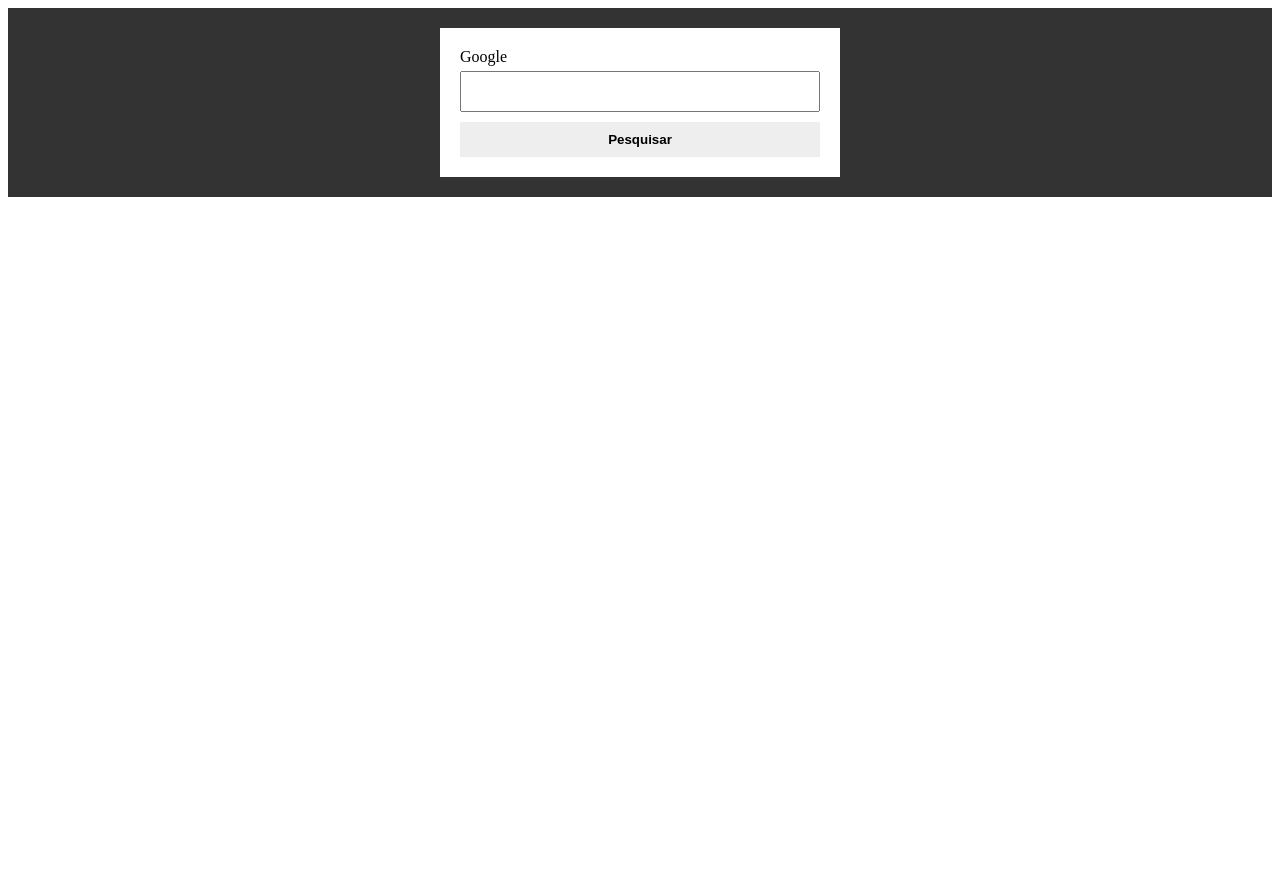
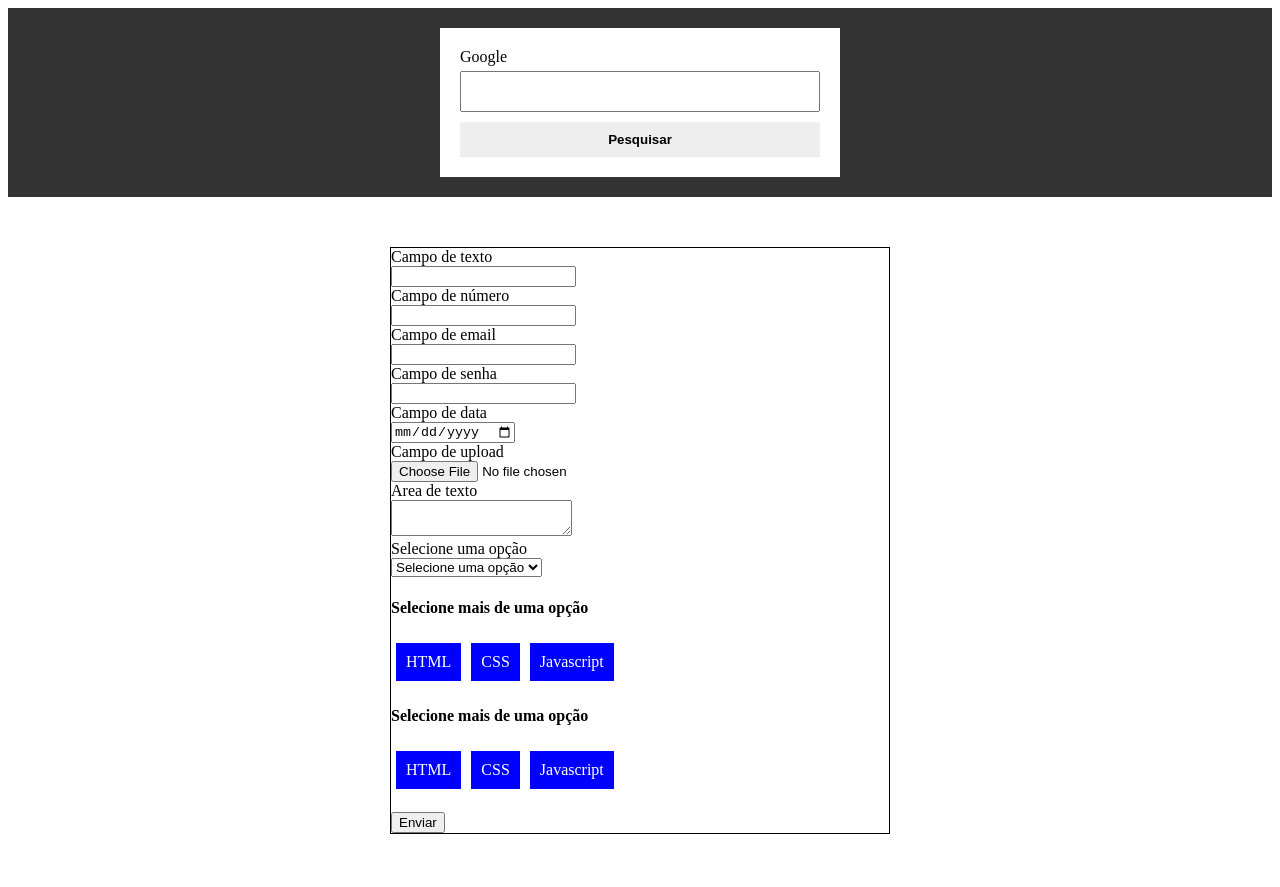
Before and after one commit to feromateus/forms, a plain HTML site: page index.html in a window 1280 px wide. Before the commit the page ends 800 px from the top, so only its background shows below. Drawn offline with Linux system fonts and the light colour scheme.

Commit message:
formulario complexo

```diff
--- a/index.html
+++ b/index.html
@@ -22,6 +22,93 @@
             </button>
         </form>
     </div>
+    <div class="register-form">
+        <form action="">
+            <label for="">
+                Campo de texto
+            </label>
+            <input type="text" maxlength="5"  minlength="3">
+            <label for="">
+                Campo de número
+            </label>
+            <input type="number">
+            <label for="">
+                Campo de email
+            </label>
+            <input type="email" id="input-email">
+            <label for="">
+                Campo de senha
+            </label>
+            <input type="password">
+            <label for="">
+                Campo de data
+            </label>
+            <input type="date">
+            <label for="">
+                Campo de upload
+            </label>
+            <input type="file" accept="application/pdf">
+            <label for="">
+                Area de texto
+            </label>
+            <textarea maxlength="5" ></textarea>
+            <label for="">
+                Selecione uma opção
+            </label>
+            <select name="select" required>
+                <option value="">
+                    Selecione uma opção
+                </option>
+                <option value="Linguagem-html">
+                    HTML
+                </option>
+                <option value="2">
+                    CSS
+                </option>
+                <option value="3">
+                    Javascript
+                </option>
+            </select>
+            <h4>
+                Selecione mais de uma opção
+            </h4>
+            <div class="input-inline">
+                <input type="checkbox" name="check1" value="HTML" id="item-html">
+                <label for="item-html">
+                    HTML
+                </label>
+                <input type="checkbox" name="check2" name="CSS" id="item-css">
+                <label for="item-css">
+                    CSS
+                </label>
+                <input type="checkbox" name="check3" value="Javascript" id="item-javascript">
+                <label for="item-javascript">
+                    Javascript
+                </label>
+            </div>
+            <h4>
+                Selecione mais de uma opção
+            </h4>
+            <div class="input-inline">
+                <input type="radio" name="radio" value="HTML" id="radio" required>
+                <label for="radio-html">
+                    HTML
+                </label>
+                <input type="radio" name="radio" name="CSS" id="radio-css">
+                <label for="radio-css">
+                    CSS
+                </label>
+                <input type="radio" name="radio" value="Javascript" id="radio-javascript">
+                <label for="radio-javascript">
+                    Javascript
+                </label>
+            </div>
+                <br>
+                <button>
+                Enviar
+            </button>
+        </form>
+    </div>
 </body>
 
 </html>
--- a/style.css
+++ b/style.css
@@ -32,3 +32,39 @@
     width: 100%;
     cursor: pointer;
 }
+
+/* RESGISTER FORM */
+
+.register-form{
+    padding: 50px;
+}
+
+.register-form form{
+    width: 500px;
+    margin: auto;
+    border: 1px solid #000;
+}
+
+.register-form label{
+    display: block;
+}
+
+.input-inline{
+    display: flex;
+}
+
+.input-inline input{
+    display: none;
+}
+
+.input-inline label{
+    display: block;
+    padding: 10px;
+    background-color: blue;
+    color: #fff;
+    margin: 5px;
+}
+
+.input-inline input:checked + label{
+    background-color: red;
+}
```
